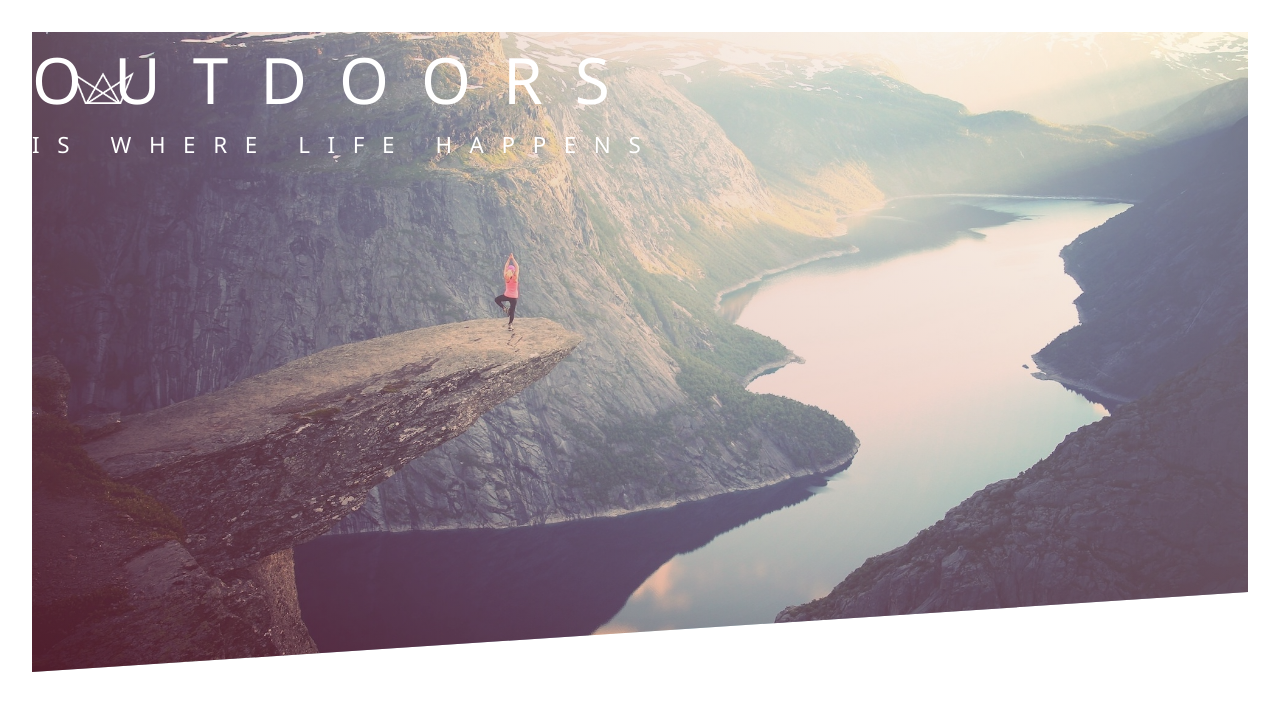
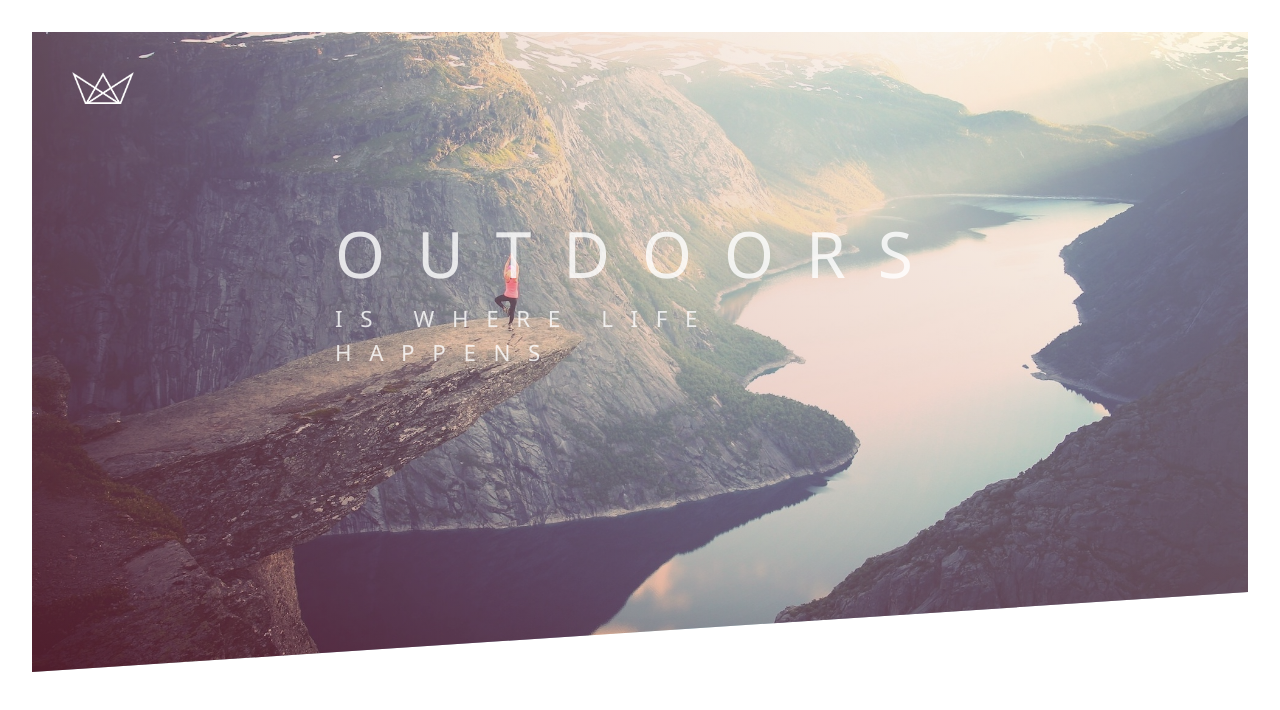
Before and after one commit to bidodev/css-advanced-course, a plain HTML site: page index.html in a window 1280 px wide. Drawn offline with Linux system fonts and the light colour scheme.

Commit message:
header-text

```diff
--- a/css/style.scss
+++ b/css/style.scss
@@ -40,9 +40,15 @@ body {
       transition: 1s ease-in;
     }
   }
-  /*Heading 1 in the center of the header*/
+  /* Text in the center of the header */
+  .text-box {
+    position: absolute;
+    top: 40%;
+    left: 50%;
+    transform: translate(-50%, -50%);
+
     .heading-primary {
-    color: #fff;
+      color: rgba(255, 255, 255, 0.8);
       text-transform: uppercase;
     }
     .heading-primary-main {
@@ -58,3 +64,4 @@ body {
       letter-spacing: 1.1rem;
     }
   }
+}
--- a/index.html
+++ b/index.html
@@ -11,10 +11,12 @@
       <div class="logo-box">
         <img src="./img/logo-white.png" alt="Logo" class="logo" />
       </div>
-      <h1 class="heading-primary">
-        <span class="heading-primary-main">Outdoors</span>
-        <span class="heading-primary-sub">is where life happens</span>
-      </h1>
+      <div class="text-box">
+        <h1 class="heading-primary">
+          <span class="heading-primary-main">Outdoors</span>
+          <span class="heading-primary-sub">is where life happens</span>
+        </h1>
+      </div>
     </header>
   </body>
 </html>
```
Also changed, not shown: css/style.css, 1 other file. Lines whose indentation alone changed are shown as unchanged.
